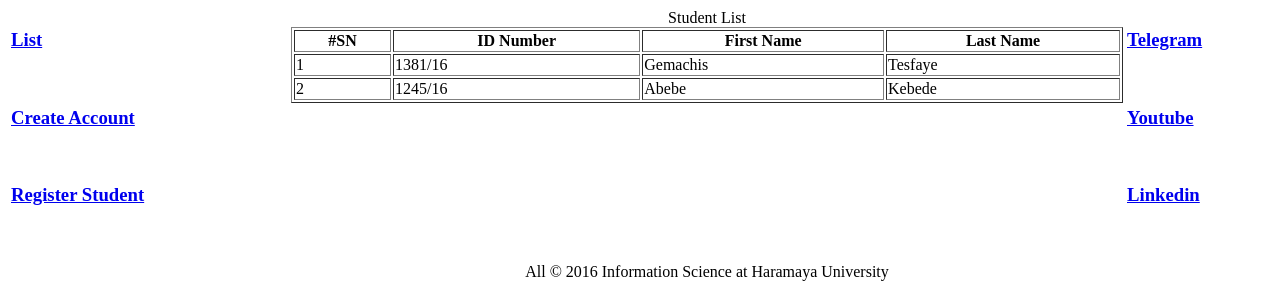
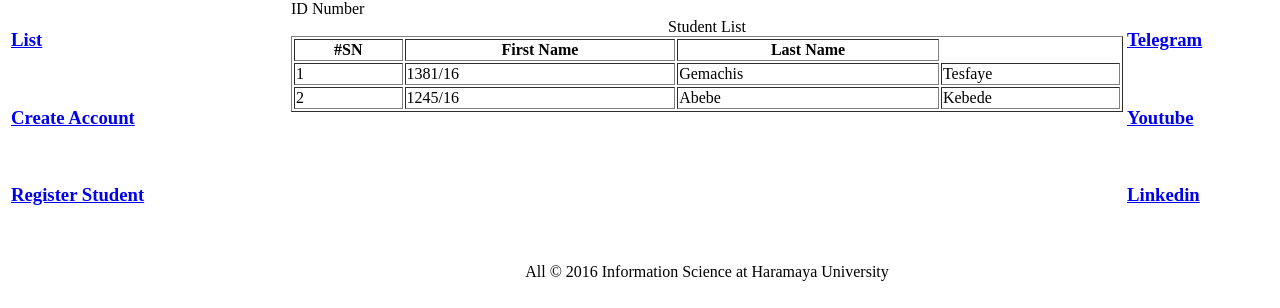
Before and after one commit to urjiiko1/IP-Practice, a plain HTML site: page Frontend/Pages/table.html in a window 1280 px wide. Shown: the part 501-809 px from the top of the page. Drawn offline with Linux system fonts and the light colour scheme.

Commit message:
changed td init th

```diff
--- a/Frontend/Pages/table.html
+++ b/Frontend/Pages/table.html
@@ -30,7 +30,7 @@
         <caption>Student List</caption>
       <tr>
         <th>#SN</th>
-        <th> ID Number</th>
+        <thmj> ID Number</thmj>
         <th> First Name</th>
         <th> Last Name</th>
        </tr>
```
